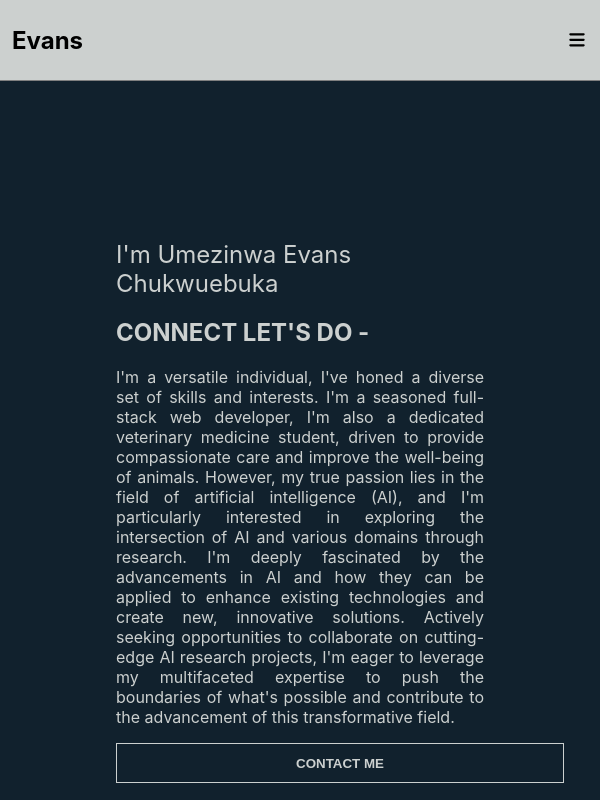
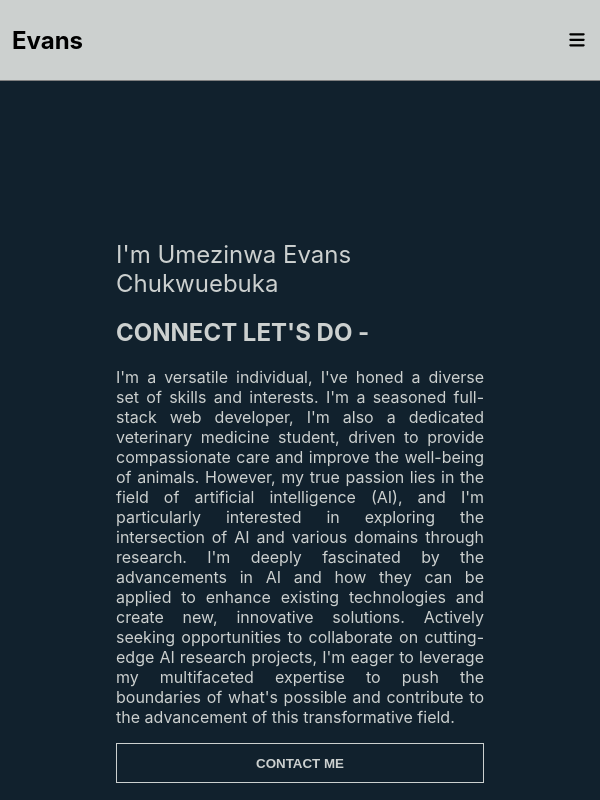
Before and after one commit to Nickosin/about-me, a React (Create React App) app in the folder about-me/: page / in a window 600 px wide. Shown: the top 800 px of the page. Built offline with nearby package versions, Linux system fonts and the light colour scheme.

Commit message:
editing media

```diff
--- a/about-me/src/App.css
+++ b/about-me/src/App.css
@@ -600,6 +600,6 @@ gap: 0.6rem;
   font-size: 1.5rem;
 }
 .btn{
-  width: 28rem;
+  width: 23rem;
 }
 }
```
